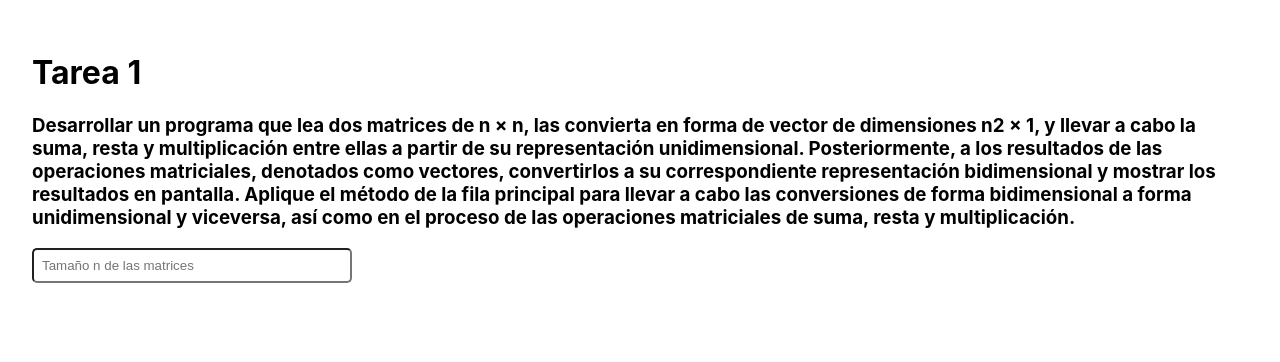
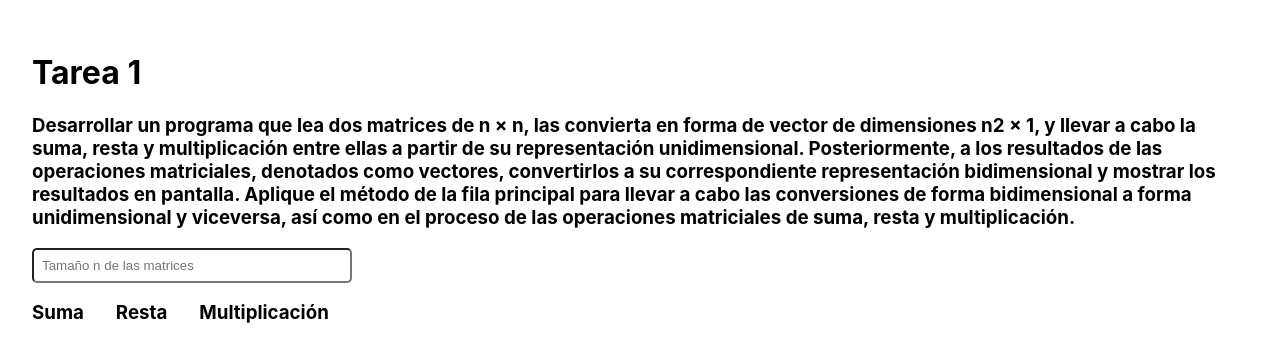
Before and after one commit to Chino-sama/mates-comp, a React (Create React App) app: page / in a window 1280 px wide. Shown: the top 362 px of the page. Built offline with nearby package versions, Linux system fonts and the light colour scheme.

Commit message:
feat: added display of operations

```diff
--- a/src/App.js
+++ b/src/App.js
@@ -8,8 +8,9 @@ function App() {
 	const [nSize, setNSize] = useState('');
 	const [matrixA, setMatrixA] = useState([]);
 	const [matrixB, setMatrixB] = useState([]);
-	// const matrixA = null;
-	// const matrixB = null;
+	const [sumMatrix, setSumMatrix] = useState([]);
+	const [subsMatrix, setSubsMatrix] = useState([]);
+	const [multMatrix, setMultMatrix] = useState([]);
 
 	const changeMatrixValue = ({ target }, matrix, index1, index2) => {
 		if (matrix === 'matrixA') {
@@ -23,8 +24,8 @@ function App() {
 		}
 	};
 
-	const renderMatrixA =
-		matrixA.map((item, index1) =>
+	const renderMatrix = (matrix, matrixName, disabled) => {
+		let renderedMatrix = matrix.map((item, index1) =>
 			<div key={index1}>
 				{
 					item.map((item2, index2) => {
@@ -35,37 +36,18 @@ function App() {
 							>
 								<input
 									className="matrix-input"
+									disabled={disabled}
 									type="number"
 									value={item2}
-									onChange={(event) => changeMatrixValue(event, 'matrixA', index1, index2)}
+									onChange={(event) => changeMatrixValue(event, matrixName, index1, index2)}
 								/>
 							</div>
 					)})
 				}
 			</div>
 		);
-
-	const renderMatrixB =
-		matrixB.map((item, index1) =>
-			<div key={index1}>
-				{
-					item.map((item2, index2) => {
-						return (
-							<div
-								className={'inline matrixContainer'}
-								key={`${index1}${index2}`}
-							>
-								<input
-									className="matrix-input"
-									type="number"
-									value={matrixB[index1][index2]}
-									onChange={(event) => changeMatrixValue(event, 'matrixB', index1, index2)}
-								/>
-							</div>
-					)})
-				}
-			</div>
-		);
+		return renderedMatrix;
+	}
 
 	const calculate = () => {
 		let linealA = [];
@@ -73,8 +55,11 @@ function App() {
 		let sum = [];
 		let subs = [];
 		let mult = [];
+		let newSumMatrix = sumMatrix.slice();
+		let newSubsMatrix = subsMatrix.slice();
+		let newMultMatrix = multMatrix.slice();
 		let multCount = 0;
-		let n = parseInt(nSize)
+		let n = parseInt(nSize);
 
 		// Matrix to linear array
 		for (let i = 0; i < n; i++) {
@@ -83,24 +68,28 @@ function App() {
 				linealB[i * n + j] = parseInt(matrixB[i][j]);
 			}
 		}
-		// console.log(linealA, 'linealA');
-		// console.log(linealB, 'linealB');
 
 		//Do operations in linear form
 		for (let i = 0; i < n * n; i++) {
 			sum[i] = linealA[i] + linealB[i];
 			subs[i] = linealA[i] - linealB[i];
 			for (let j = Math.floor(i/ n) * n, k = 0; j < n + Math.floor(i/ n) * n; j++, k += n) {
-				// console.log(j, k + i % n, i);
 				multCount += linealA[j] * linealB[k + i % n];
 			}
 			mult[i] = multCount;
 			multCount = 0;
 		}
 
-		// console.log(sum, 'sum');
-		// console.log(subs, 'subs');
-		// console.log(mult, 'mult');
+		//Return lineal operations to matrix form
+		for (let i = 0; i < n * n; i++) {
+			newSumMatrix[Math.floor(i / n)][i % n] = sum[i];
+			newSubsMatrix[Math.floor(i / n)][i % n] = subs[i];
+			newMultMatrix[Math.floor(i / n)][i % n] = mult[i];
+		}
+
+		setSumMatrix(newSumMatrix)
+		setSubsMatrix(newSubsMatrix)
+		setMultMatrix(newMultMatrix)
 	}
 
 	useEffect(() => {
@@ -108,6 +97,9 @@ function App() {
 		if (n > 0) {
 			setMatrixA(Array(n).fill(0).map(x => Array(n).fill(0)));
 			setMatrixB(Array(n).fill(0).map(x => Array(n).fill(0)));
+			setSumMatrix(Array(n).fill(0).map(x => Array(n).fill(0)));
+			setSubsMatrix(Array(n).fill(0).map(x => Array(n).fill(0)));
+			setMultMatrix(Array(n).fill(0).map(x => Array(n).fill(0)));
 		} else {
 			setMatrixA([]);
 			setMatrixB([]);
@@ -129,11 +121,11 @@ function App() {
 				<div>
 					<div className='inline marginRight'>
 						<h3>Matriz A</h3>
-						{renderMatrixA}
+						{renderMatrix(matrixA, 'matrixA')}
 					</div>
 					<div className='inline marginRight'>
 						<h3>Matriz B</h3>
-						{renderMatrixB}
+						{renderMatrix(matrixB, 'matrixB')}
 					</div>
 					<button
 						onClick={calculate}
@@ -142,6 +134,20 @@ function App() {
 					</button>
 				</div>
 			)}
+			<div>
+				<div className='inline marginRight'>
+					<h3>Suma</h3>
+					{renderMatrix(sumMatrix, 'sumMatrix', true)}
+				</div>
+				<div className='inline marginRight'>
+					<h3>Resta</h3>
+					{renderMatrix(subsMatrix, 'subsMatrix', true)}
+				</div>
+				<div className='inline marginRight'>
+					<h3>Multiplicación</h3>
+					{renderMatrix(multMatrix, 'multMatrix', true)}
+				</div>
+			</div>
 		</div>
 	);
 }
```
